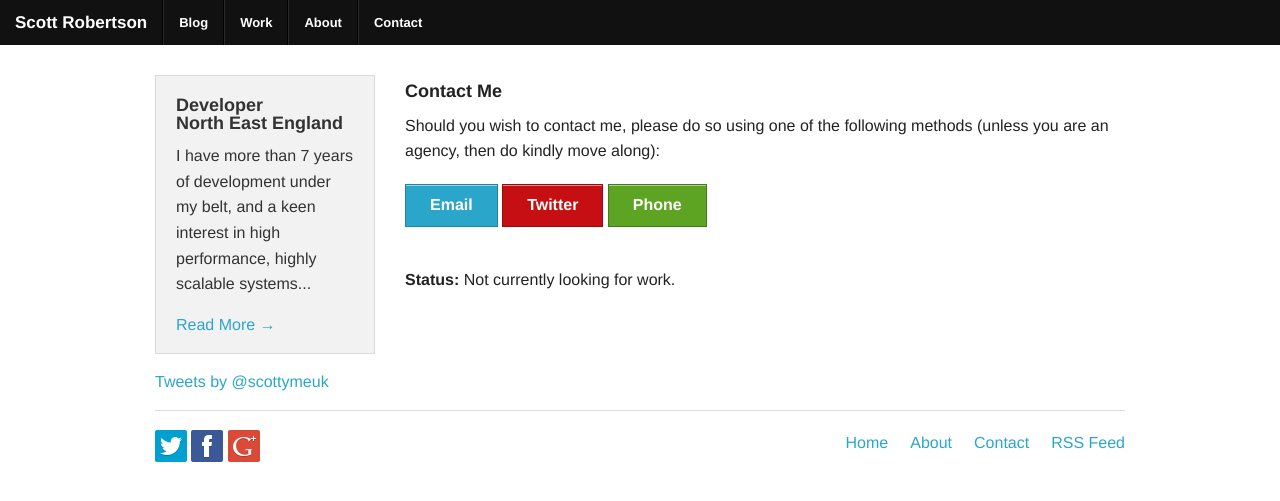
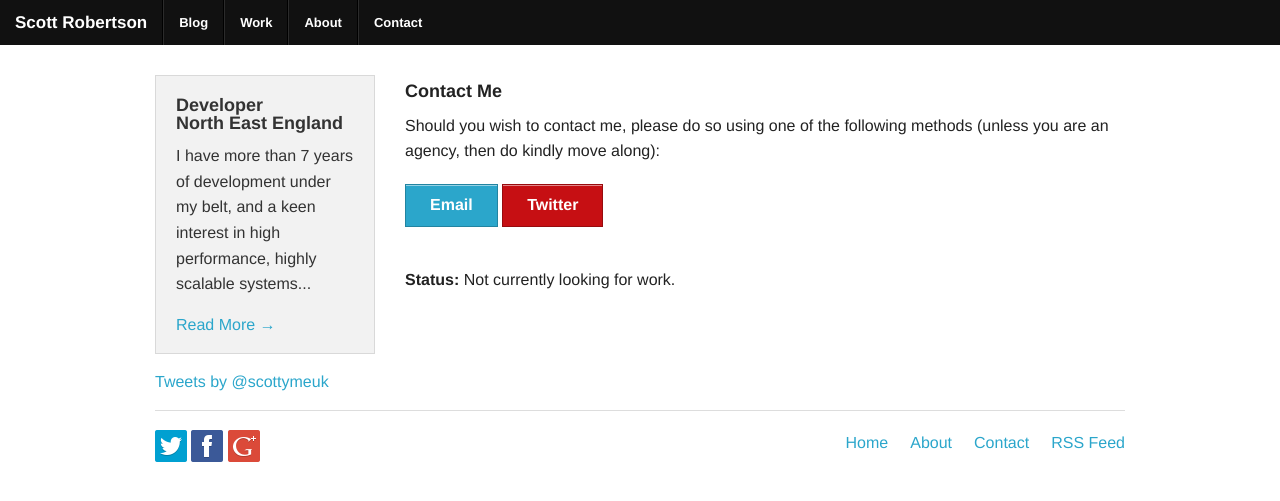
Before and after one commit to scottrobertson/scottrobertson.me, a Jekyll site: the page built from contact/index.html, in a window 1280 px wide. Shown: the top 501 px of the page. Built offline with Jekyll 4.4.1, drawn with Linux system fonts in a browser that asks for light colours; nearby versions of some CDN libraries; Markdown is read by kramdown in place of the engine named in the settings; comment, search, counter and statistics services are not loaded.

Commit message:
Remove phone number

```diff
--- a/contact/index.html
+++ b/contact/index.html
@@ -19,10 +19,6 @@ sidebar: true
             <a href="http://twitter.com/scottymeuk" class="button alert">
                 Twitter
             </a>
-
-            <a href="tel:07401429192" class="button success">
-                Phone
-            </a>
         </p>
         <p><b>Status:</b> Not currently looking for work.</p>
     </div>
```
